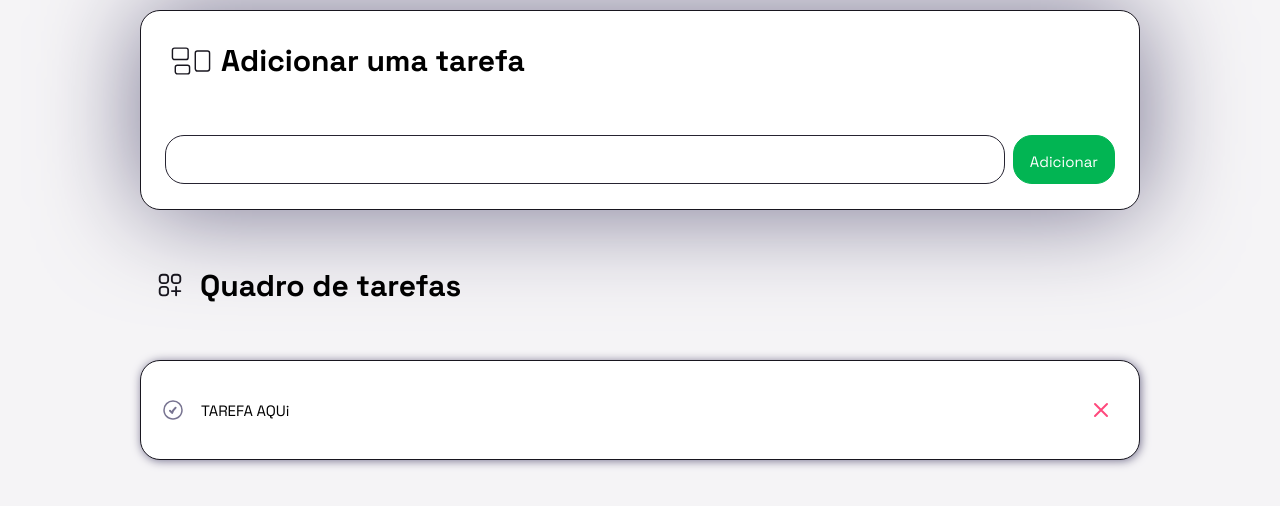
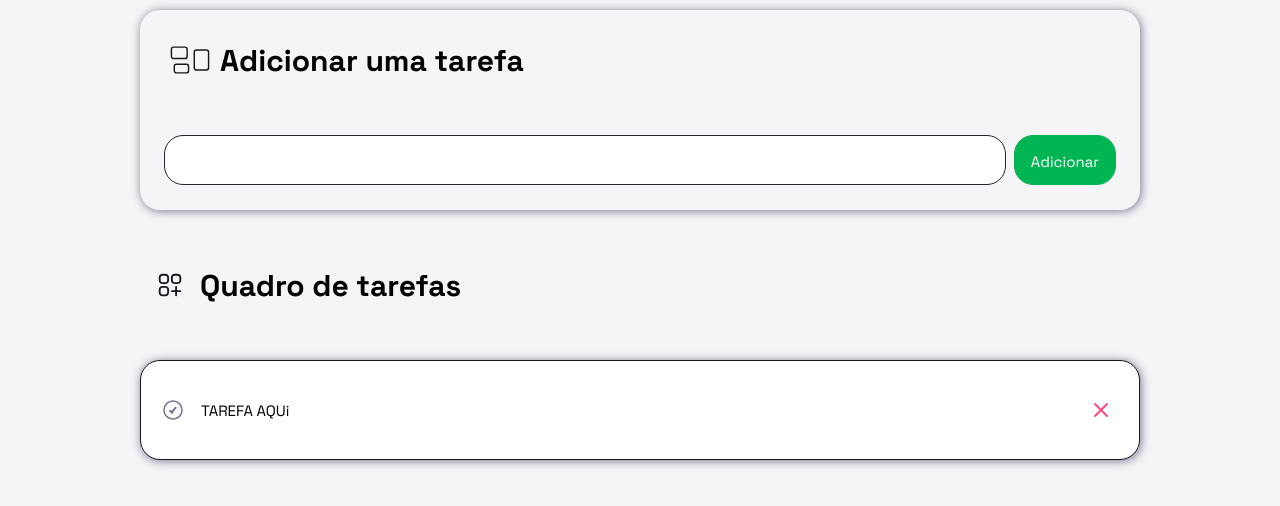
Before and after one commit to alissonpeixer/to-do-list, a plain HTML site: page index.html in a window 1280 px wide. Drawn offline with Linux system fonts and the light colour scheme.

Commit message:
style: change box shadow in input container

```diff
--- a/css/style.css
+++ b/css/style.css
@@ -37,11 +37,10 @@ html,body{
 
     padding: 0 20px;
 
-    background-color: var(--color-6);
-    border: solid 1px var(--color-1);
+
     border-radius: 20px;
 
-    box-shadow: var(--color-3) 1px 1px 100px;
+    box-shadow: var(--color-3) 1px 1px 10px;
 
 }
 
```
